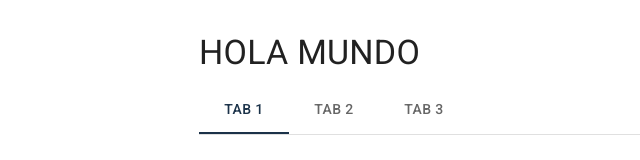
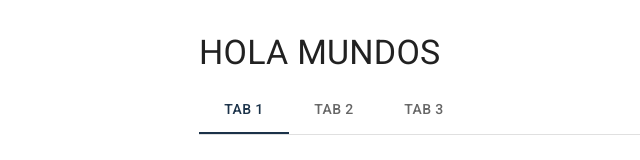
Before and after one commit to khalel2401/Michelangelo, a React (Vite) app in the folder Frontend/: page / in a window 1280 px wide. Shown: the top 160 px of the page, without its empty margins (165-805 px from the left). Built offline with nearby package versions, Linux system fonts and the light colour scheme.

Commit message:
Fix(Frontend/App): Cambio de una letra

```diff
--- a/Frontend/src/App.jsx
+++ b/Frontend/src/App.jsx
@@ -14,7 +14,7 @@ export default function App() {
 
         {/* asi es como se pone un texto random  */}
         <Typography variant="h4" component="h1" gutterBottom>
-          HOLA MUNDO
+          HOLA MUNDOS
         </Typography>
 
         {/* Aca esta la sección de tabs */}
```
